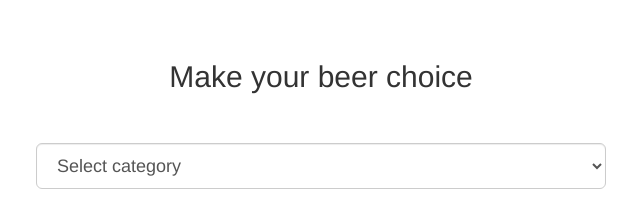
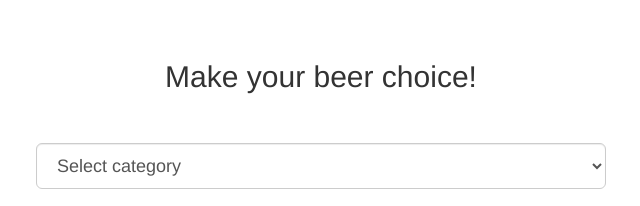
Before and after one commit to fredriknilssonmillan/publishedjson, a plain HTML site: page index.html in a window 1280 px wide. Shown: the top 206 px of the page, 319-959 px from the left. Drawn offline with nearby package versions, Linux system fonts and the light colour scheme.

Commit message:
tratando de que cambien todos los combos

```diff
--- a/index.html
+++ b/index.html
@@ -11,7 +11,7 @@
 <body>
     <br /><br />
     <div class="container" style="width:600px;">
-        <h2 align="center">Make your beer choice</h2><br /><br />
+        <h2 align="center">Make your beer choice!</h2><br /><br />
         <select name="category" id="category" class="form-control input-lg">
             <option value="">Select category</option>
         </select>
@@ -68,6 +68,8 @@
             var category_id = $(this).val();
             if (category_id != '') {
                 load_json_data('type', category_id);
+                //probando cambio de todo
+                load_json_data('brewery', type_id);
             }
             else {
                 $('#type').html('<option value="">Select type</option>');
```
